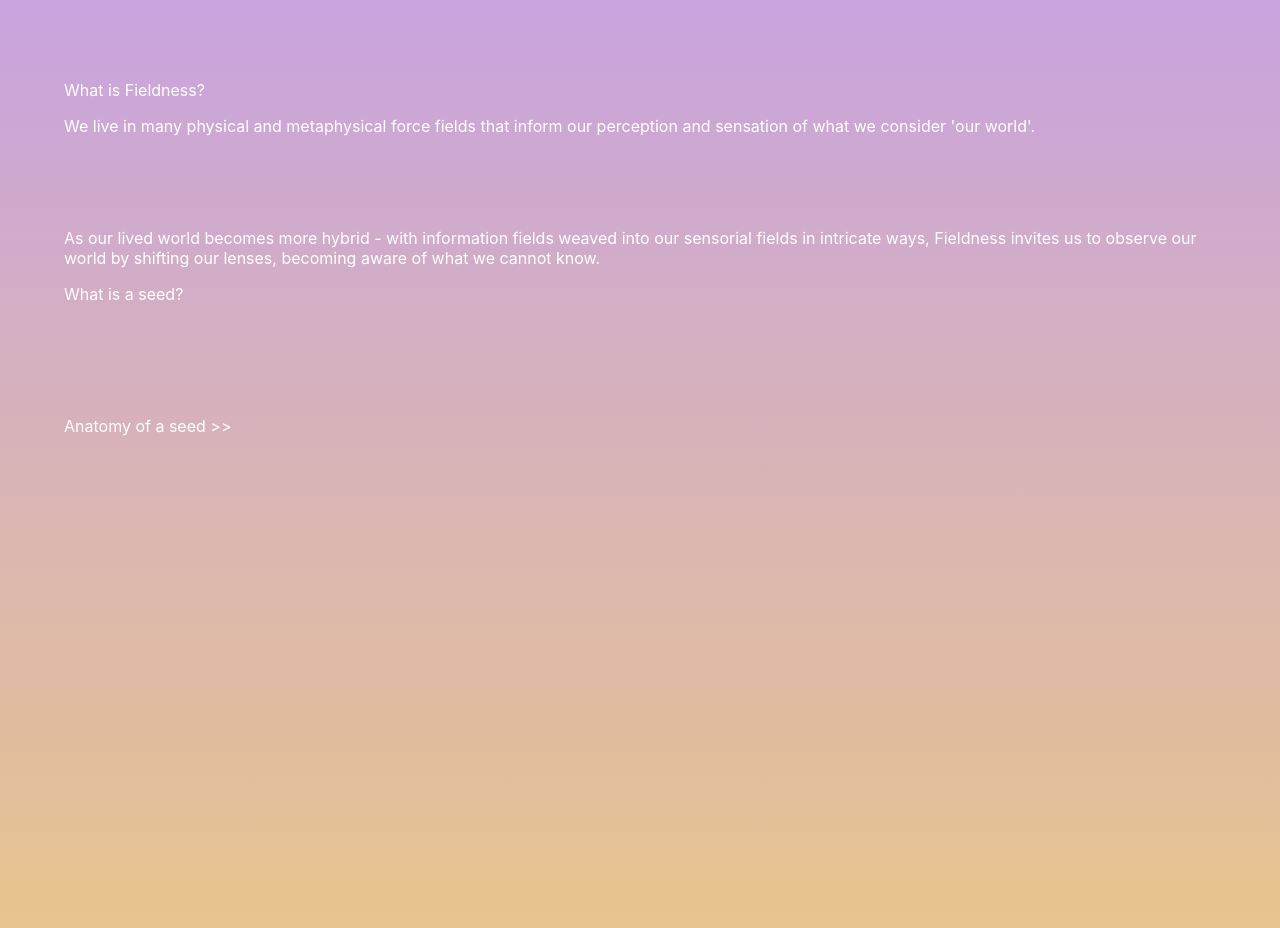
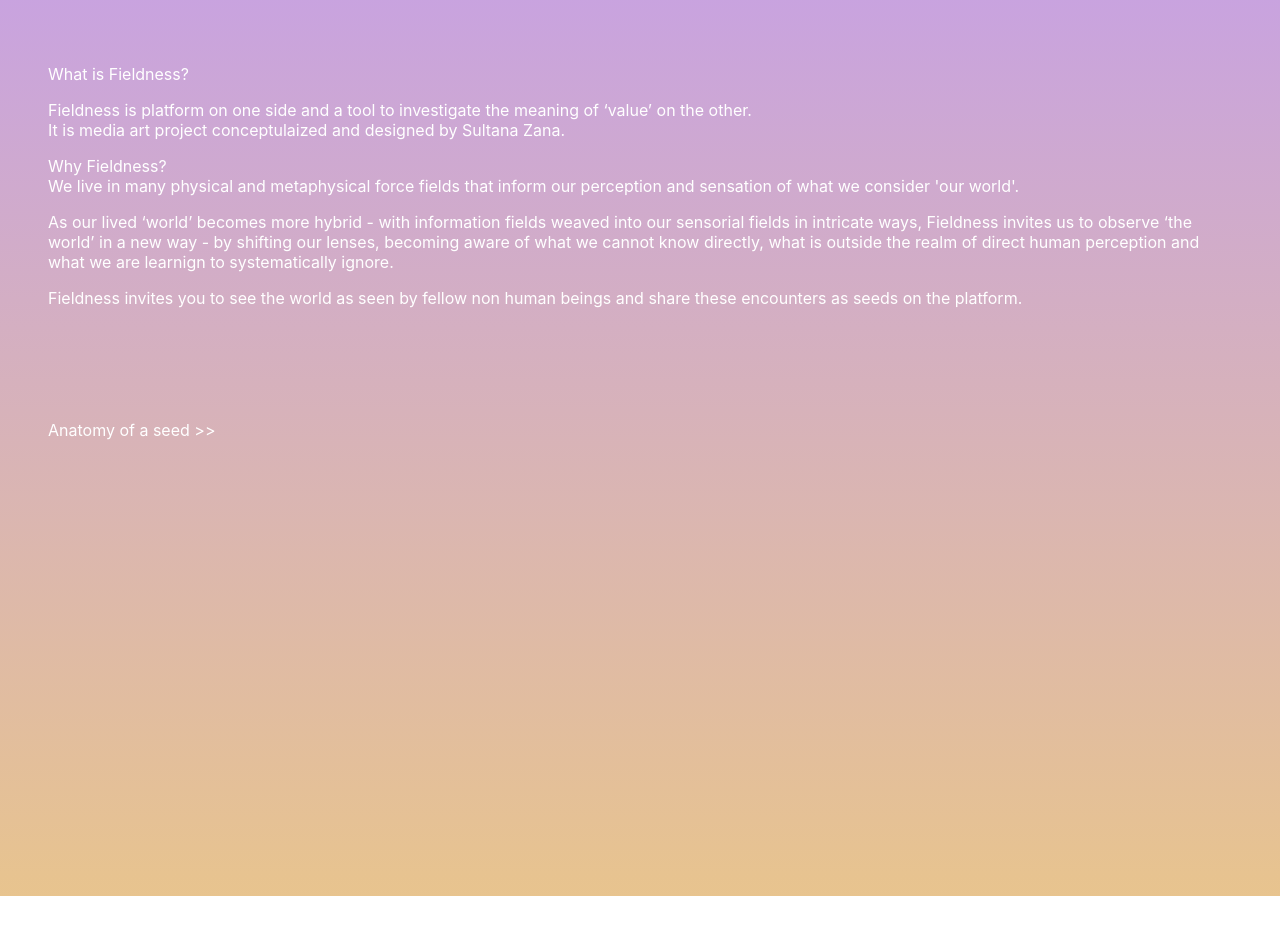
Before and after one commit to tanvibhakta/sultana-fieldness, a React (Create React App) app: page /info in a window 1280 px wide. After the commit the page ends 896 px from the top, so only its background shows below. Built offline with nearby package versions, Linux system fonts and the light colour scheme.

Commit message:
Add content for info page

```diff
--- a/src/pages/Info.jsx
+++ b/src/pages/Info.jsx
@@ -7,19 +7,27 @@ export const Info = () => {
       <div className="information">
         <p>What is Fieldness?</p>
         <p>
-          We live in many physical and metaphysical force fields that inform our
-          perception and sensation of what we consider 'our world'.
+          Fieldness is platform on one side and a tool to investigate the
+          meaning of ‘value’ on the other. <br /> It is media art project
+          conceptulaized and designed by Sultana Zana.
         </p>
-        <br />
-        <br />
-        <br />
         <p>
-          As our lived world becomes more hybrid - with information fields
+          Why Fieldness?
+          <br /> We live in many physical and metaphysical force fields that
+          inform our perception and sensation of what we consider 'our world'.
+        </p>
+        <p>
+          As our lived ‘world’ becomes more hybrid - with information fields
           weaved into our sensorial fields in intricate ways, Fieldness invites
-          us to observe our world by shifting our lenses, becoming aware of what
-          we cannot know.
+          us to observe ‘the world’ in a new way - by shifting our lenses,
+          becoming aware of what we cannot know directly, what is outside the
+          realm of direct human perception and what we are learnign to
+          systematically ignore.
         </p>
-        <p>What is a seed?</p>
+        <p>
+          Fieldness invites you to see the world as seen by fellow non human
+          beings and share these encounters as seeds on the platform.
+        </p>
       </div>
       <Link to="/anatomy-of-a-seed">Anatomy of a seed >></Link>
     </div>
--- a/src/pages/css/info.css
+++ b/src/pages/css/info.css
@@ -1,5 +1,6 @@
 .info-container {
   height: 100vh;
+  padding: 3rem;
   overflow: hidden;
   background: linear-gradient(
     180deg,
```
